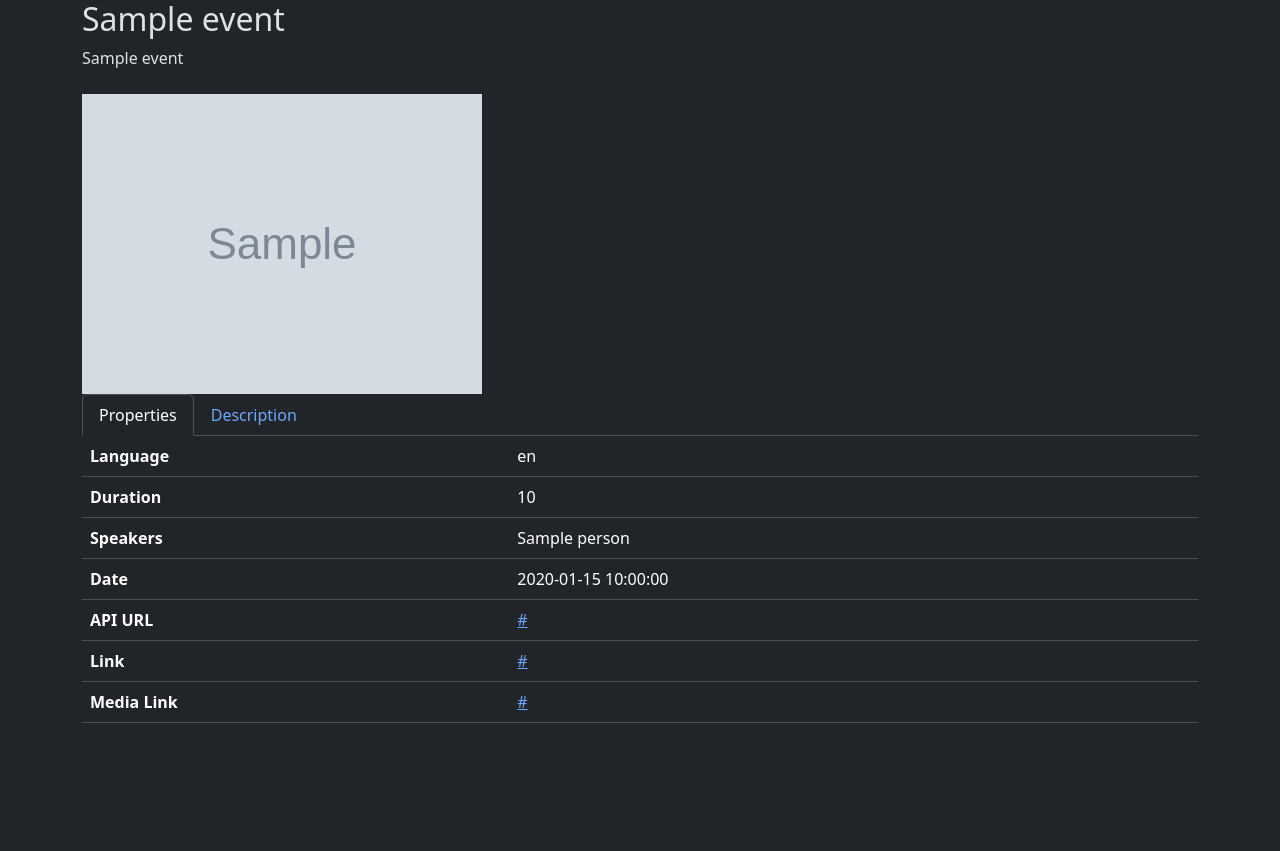
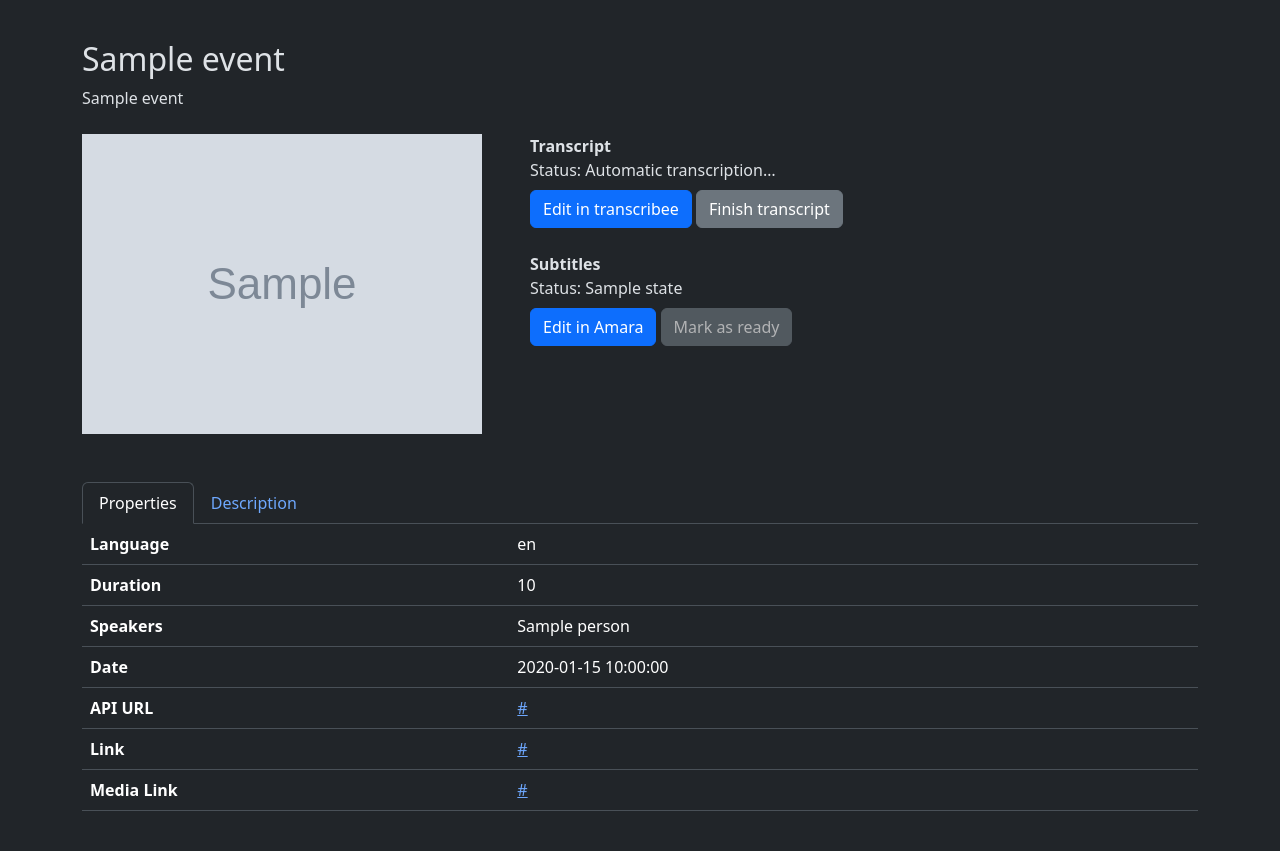
Before and after one commit to bugbakery/transcribee-voctoweb-glue, a FastAPI app: template templates/event.html in a window 1280 px wide. Before the commit the page ends 723 px from the top, so only its background shows below. Run offline with FastAPI, Linux system fonts and the light colour scheme; the template is opened without the code that fills it: most values are stand-ins (such as "Sample title", 1, 10 or a date in 2020); grey boxes marked "Sample" are stand-in pictures; some libraries are stand-ins or nearby versions.

Commit message:
Add basic actions to event page

```diff
--- a/pyproject.toml
+++ b/pyproject.toml
@@ -15,6 +15,7 @@ dependencies = [
     "pydantic-settings>=2.1.0",
     "jinja2>=3.1.2",
     "requests>=2.31.0",
+    "pydantic>=2.5.2",
 ]
 requires-python = ">=3.10"
 readme = "./README.md"
--- /dev/null
+++ b/static/style.css
@@ -0,0 +1,3 @@
+body {
+    margin: 40px 0;
+}
--- a/templates/base.html
+++ b/templates/base.html
@@ -4,7 +4,11 @@
     {% block head %}
     <link rel="stylesheet" href="/static/bootstrap/bootstrap.min.css" />
     <link rel="stylesheet" href="/static/style.css" />
-    <title>{% block title %}{% endblock %} - My Webpage</title>
+    {% if self.title() %}
+    <title>{% block title %}{% endblock %} - 37C3 subtitles</title>
+    {% else %}
+    <title>37C3 subtitles</title>
+    {% endif %}
     {% endblock %}
 </head>
 <body>
--- a/templates/event.html
+++ b/templates/event.html
@@ -1,10 +1,14 @@
 {% extends "base.html" %}
-{% block title %}Index{% endblock %}
+{% block title %}{{event.title}}{% endblock %}
 {% block head %}
     {{ super() }}
-    <style type="text/css">
-        .important { color: #336699; }
-    </style>
+    <script>
+      function confirmAction(event) {
+        if (!confirm("Are you sure?")) {
+          event.preventDefault();
+        }
+      }
+    </script>
 {% endblock %}
 {% block content %}
   <div class="container">
@@ -13,7 +17,35 @@
     <div class="mb-4">{{event.subtitle}}</div>
     {% endif %}
 
-    <img src="{{event.thumb_url}}" class="img-fluid" alt="{{event.title}}">
+    <div class="d-flex gap-5 mb-5 space-between">
+      <div class="">
+        <img src="{{event.thumb_url}}" class="img-fluid" alt="{{event.title}}">
+      </div>
+
+      <div>
+        <div class="mb-4">
+          <b>Transcript</b><br>
+          Status: Automatic transcription…
+          <div class="mt-2">
+            <form method="post" action="/events/{{event.guid}}/finish_transcript">
+              <a href="" class="btn btn-primary">Edit in transcribee</a>
+              <button onClick="confirmAction(event)" class="btn btn-secondary">Finish transcript</button>
+            </form>
+          </div>
+        </div>
+
+        <div>
+          <b>Subtitles</b><br>
+          Status: {{state.subtitles_finished}}
+          <div class="mt-2">
+            <form method="post" action="/events/{{event.guid}}/finish_subtitles">
+              <a href="" class="btn btn-primary">Edit in Amara</a>
+              <button onClick="confirmAction(event)" class="btn btn-secondary" {% if state.subtitles_finished %}disabled{% endif %}>Mark as ready</button>
+            </form>
+          </div>
+        </div>
+      </div>
+    </div>
 
     <ul class="nav nav-tabs" id="myTab" role="tablist">
       <li class="nav-item" role="presentation">
@@ -25,7 +57,7 @@
     </ul>
 
     <div class="tab-content" id="myTabContent">
-      <div class="tab-pane fade show active" id="properties-tab-pane" role="tabpanel" aria-labelledby="properties-tab" tabindex="0">
+      <div class="tab-pane show active" id="properties-tab-pane" role="tabpanel" aria-labelledby="properties-tab" tabindex="0">
         <table class="table">
           <tbody>
             <tr>
@@ -60,8 +92,12 @@
         </table>
       </div>
 
-      <div class="tab-pane fade" id="description-tab-pane" role="tabpanel" aria-labelledby="description-tab" tabindex="0">
-        {{event.description|safe}}
+      <div class="tab-pane" id="description-tab-pane" role="tabpanel" aria-labelledby="description-tab" tabindex="0">
+        <div class="mt-4">
+          {% for paragraph in event.description.split("\n\n") %}
+            <p>{{paragraph|replace("\n","<br>")|safe}}</p>
+          {% endfor %}
+        </div>
       </div>
     </div>
   </div>
--- a/transcribee_voctoweb/main.py
+++ b/transcribee_voctoweb/main.py
@@ -1,26 +1,35 @@
 import asyncio
 from contextlib import asynccontextmanager
 import logging
+from pathlib import Path
 
 from fastapi import FastAPI, Request
 from fastapi.responses import HTMLResponse
 from fastapi.staticfiles import StaticFiles
 from fastapi.templating import Jinja2Templates
 import requests
+from starlette.responses import RedirectResponse
 
 from transcribee_voctoweb.config import settings
 from transcribee_voctoweb.helpers.periodic_tasks import run_periodic
+from transcribee_voctoweb.persistent_data import EventState, PersistentData
+
+logging.basicConfig(level=logging.DEBUG)
 
 @asynccontextmanager
 async def lifespan(app: FastAPI):
     # startup
+    global persistent_data
+    data_path = Path("data.json")
+    persistent_data = PersistentData.load_json(data_path)
+
     update_conference()
     asyncio.create_task(run_periodic(update_conference, seconds=15))
 
     yield
 
     # shutdown
-    # ...
+    persistent_data.save_json(data_path)
 
 
 app = FastAPI(lifespan=lifespan)
@@ -44,4 +53,28 @@ async def home(request: Request):
 @app.get("/events/{id}", response_class=HTMLResponse)
 async def event(request: Request, id: str):
     event = next((event for event in events if event["guid"] == id), None)
-    return templates.TemplateResponse("event.html", { "request": request, "event": event})
+    return templates.TemplateResponse("event.html", {
+        "request": request,
+        "event": event,
+        "state": persistent_data.event_states.get(id, {}),
+    })
+
+
+@app.post("/events/{id}/finish_transcript", response_class=HTMLResponse)
+async def finish_transcript(request: Request, id: str):
+    if id not in persistent_data.event_states:
+        persistent_data.event_states[id] = EventState()
+
+    persistent_data.event_states[id].transcription_finished = True
+
+    return RedirectResponse(f"/events/{id}", status_code=303)
+
+
+@app.post("/events/{id}/finish_subtitles", response_class=HTMLResponse)
+async def finish_subtitles(request: Request, id: str):
+    if id not in persistent_data.event_states:
+        persistent_data.event_states[id] = EventState()
+
+    persistent_data.event_states[id].subtitles_finished = True
+
+    return RedirectResponse(f"/events/{id}", status_code=303)
```
Also changed, not shown: templates/home.html (+15 -6 lines), transcribee_voctoweb/persistent_data.py (added, +30 -0 lines), 2 other files.
